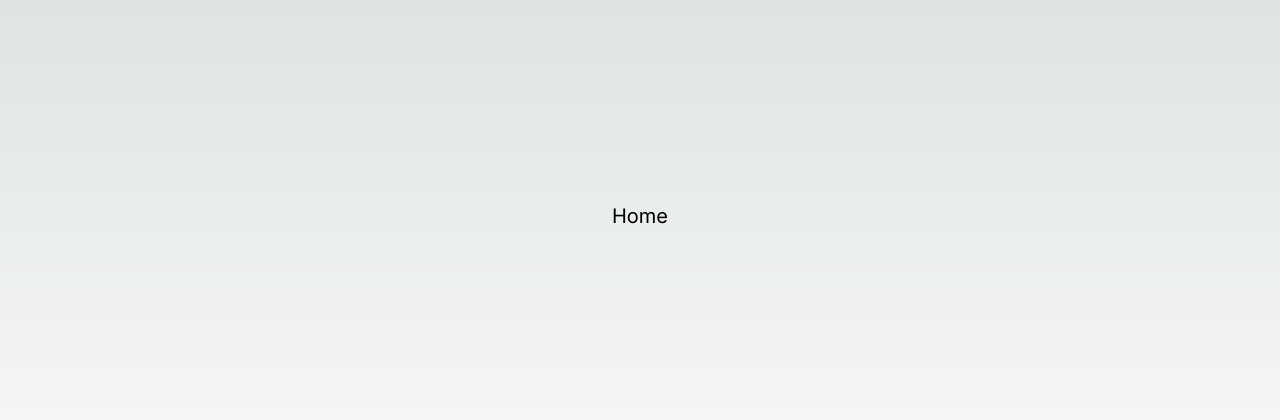
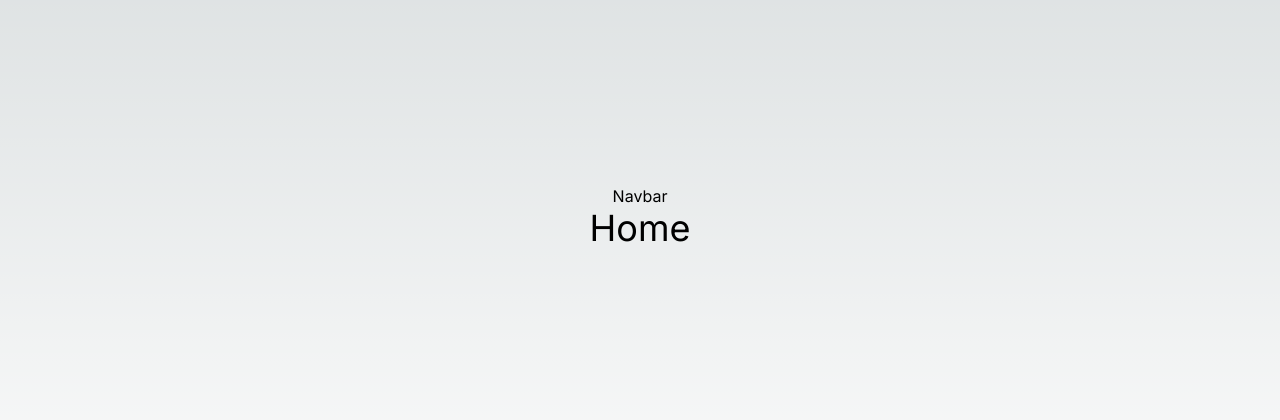
Before and after one commit to isnendyankp/shadcnForm, a Next.js app in the folder my-app/: page / in a window 1280 px wide. Shown: the part 184-604 px from the top of the page. Built offline with nearby package versions, Linux system fonts and the light colour scheme.

Commit message:
chore: Add Navbar component to RootLayout and update homepage heading size

```diff
--- a/my-app/src/app/layout.tsx
+++ b/my-app/src/app/layout.tsx
@@ -1,6 +1,7 @@
 import type { Metadata } from "next";
 import { Inter } from "next/font/google";
 import "./globals.css";
+import Navbar from "@/components/Navbar";
 
 const inter = Inter({ subsets: ["latin"] });
 
@@ -18,6 +19,7 @@ export default function RootLayout({
     <html lang="en">
       <body className={inter.className}>
         <main className="h-screen flex flex-col justify-center items-center">
+          <Navbar />
           {children}
         </main>
       </body>
--- a/my-app/src/app/page.tsx
+++ b/my-app/src/app/page.tsx
@@ -1,5 +1,5 @@
 import Image from "next/image";
 
 export default function Home() {
-  return <h1 className='text-xl'>Home</h1>
+  return <h1 className='text-4xl'>Home</h1>
 }
--- /dev/null
+++ b/my-app/src/components/Navbar/index.tsx
@@ -0,0 +1,9 @@
+import React from 'react'
+
+const Navbar = () => {
+  return (
+    <div>Navbar</div>
+  )
+}
+
+export default Navbar
```
